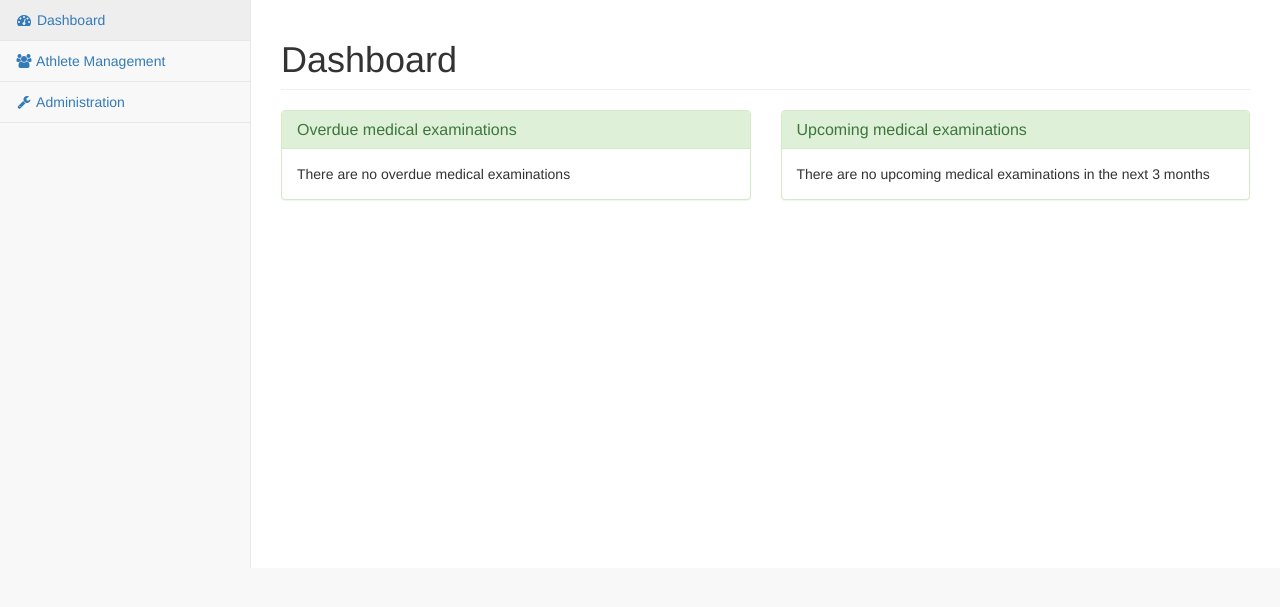
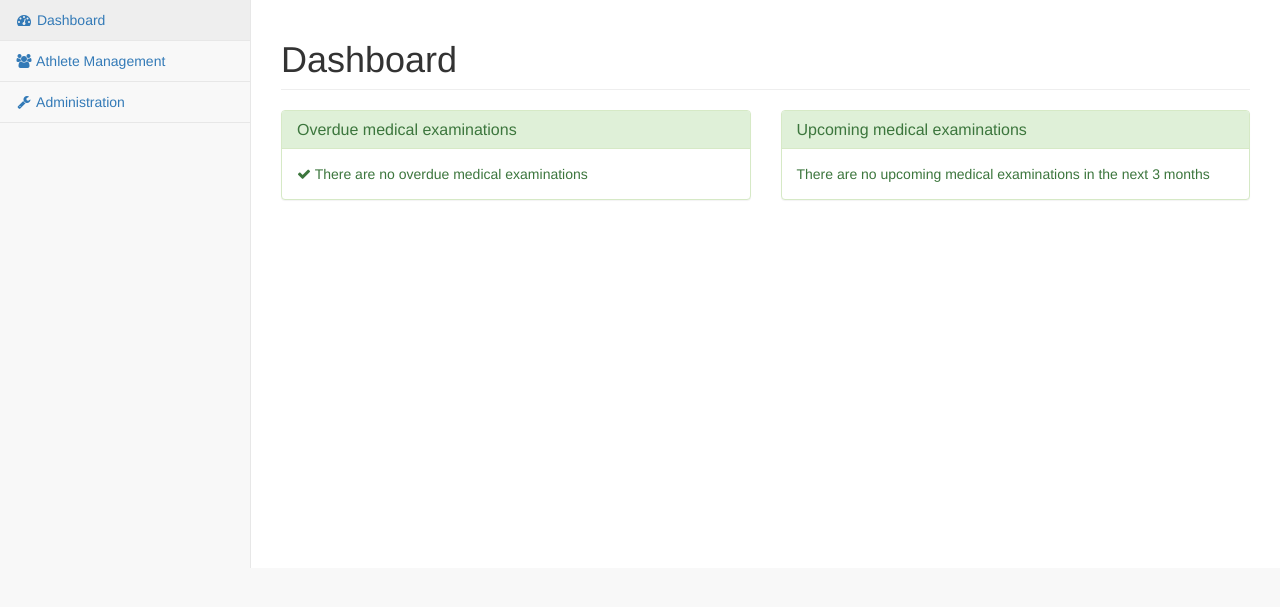
Before and after one commit to pacnos/SwimTeamManager, a Django app: page / in a window 1280 px wide. Shown: the part 51-658 px from the top of the page. Run offline with Django 3.2, Linux system fonts and the light colour scheme; the visitor is signed in with stand-in values (Sample User, id 1); data that the repository does not hold is empty; some libraries are stand-ins or nearby versions; some web fonts are replaced.

Commit message:
Minor style changes

```diff
--- a/TeamManager/templates/dashboard_widgets/last_medical_examination.html
+++ b/TeamManager/templates/dashboard_widgets/last_medical_examination.html
@@ -29,8 +29,8 @@
                     </tbody>
                 </table>
             {% else %}
-                <div class="panel-body">
-                    There are no overdue medical examinations
+                <div class="panel-body" style="color: #3c763d;">
+                    <i class="fa fa-check" aria-hidden="true"></i> There are no overdue medical examinations
                 </div>
             {% endif %}
         </div>
@@ -66,7 +66,7 @@
                     </tbody>
                 </table>
             {% else %}
-                <div class="panel-body">
+                <div class="panel-body" style="color: #3c763d;">
                     There are no upcoming medical examinations in the next 3 months
                 </div>
             {% endif %}
```
